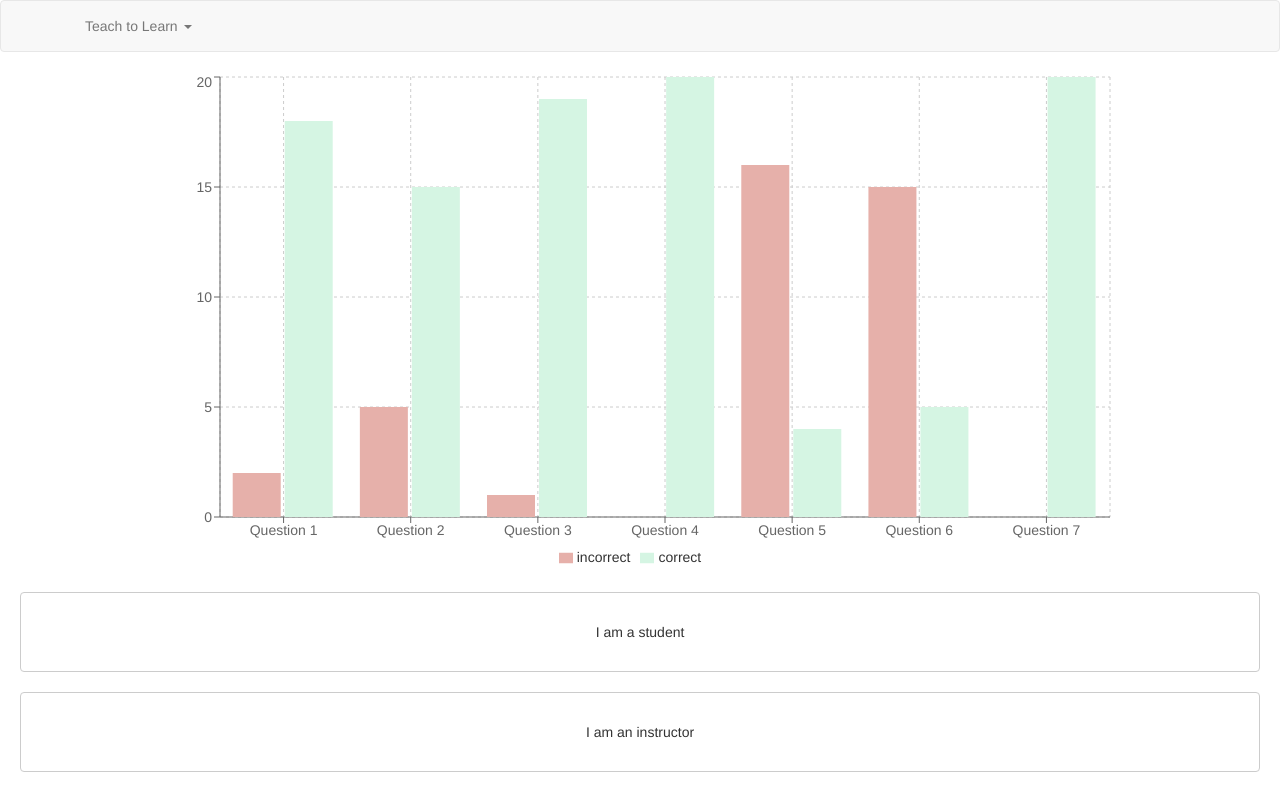
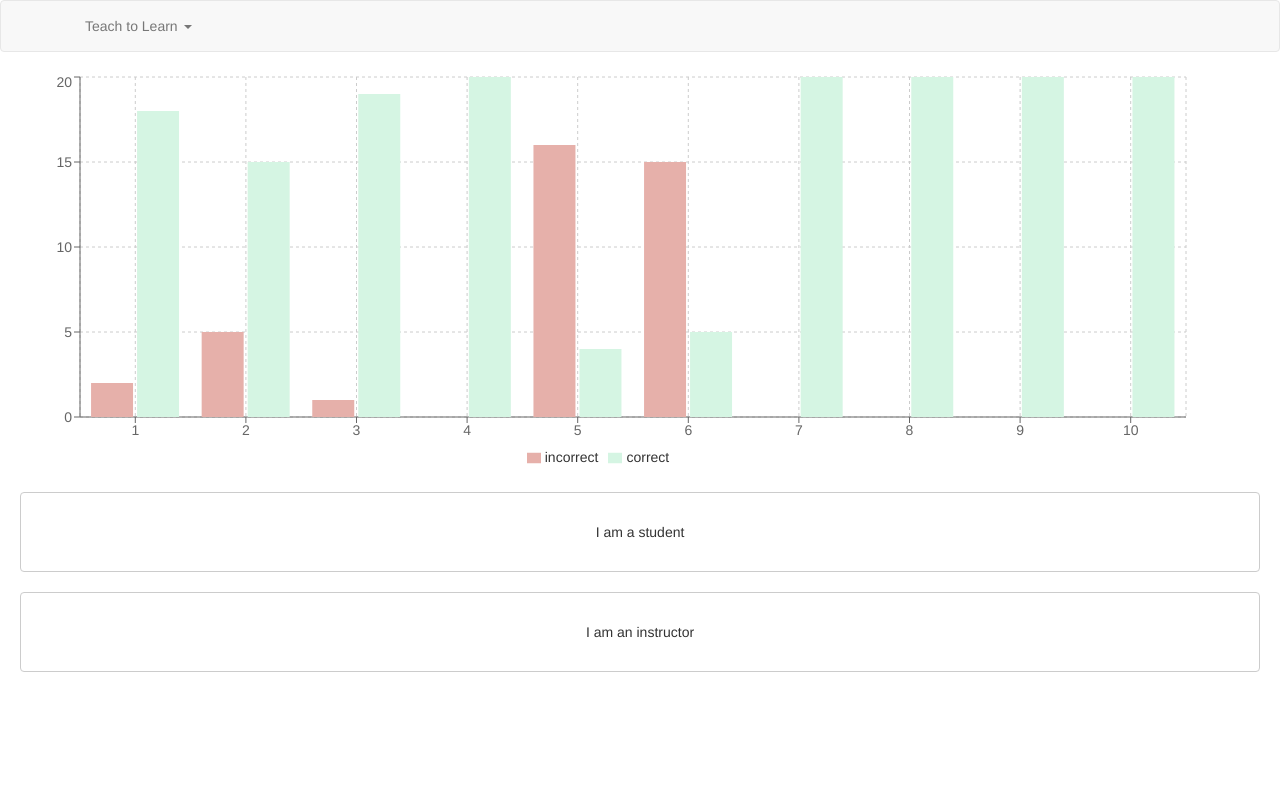
Before and after one commit to mattmelvin1/teach-to-learn, a React (Create React App) app: page /classtrends in a window 1280 px wide. Built offline with nearby package versions, Linux system fonts and the light colour scheme.

Commit message:
fixing the chart sizing

```diff
--- a/src/Components/ClassTrends.js
+++ b/src/Components/ClassTrends.js
@@ -1,48 +1,63 @@
-import React, {PureComponent} from 'react';
+import React from 'react';
 import {
     BarChart,
     Bar,
-    Cell,
     XAxis,
     YAxis,
     CartesianGrid,
     Tooltip,
+    ResponsiveContainer,
     Legend
 } from 'recharts';
 
 const data = [
     {
-        name: 'Question 1',
+        name: '1',
         correct: 18,
         incorrect: 2,
         amt: 20
     }, {
-        name: 'Question 2',
+        name: '2',
         correct: 15,
         incorrect: 5,
         amt: 20
     }, {
-        name: 'Question 3',
+        name: '3',
         correct: 19,
         incorrect: 1,
         amt: 20
     }, {
-        name: 'Question 4',
+        name: '4',
         correct: 20,
         incorrect: 0,
         amt: 20
     }, {
-        name: 'Question 5',
+        name: '5',
         correct: 4,
         incorrect: 16,
         amt: 20
     }, {
-        name: 'Question 6',
+        name: '6',
         correct: 5,
         incorrect: 15,
         amt: 20
     }, {
-        name: 'Question 7',
+        name: '7',
+        correct: 20,
+        incorrect: 0,
+        amt: 20
+    }, {
+        name: '8',
+        correct: 20,
+        incorrect: 0,
+        amt: 20
+    }, {
+        name: '9',
+        correct: 20,
+        incorrect: 0,
+        amt: 20
+    }, {
+        name: '10',
         correct: 20,
         incorrect: 0,
         amt: 20
@@ -51,38 +66,26 @@ const data = [
 
 export default class ClassTrends extends React.Component {
 
-    constructor(props) {
-        super(props);
+    // constructor(props) {
+    //     super(props);
 
-    }
+    // }
 
     render() {
         return (
-            <div
-                className='Chart'
-                style={{
-                display: 'flex',
-                justifyContent: 'center'
-            }}>
-                <BarChart
-                    width={1000}
-                    height={500}
-                    data={data}
-                    margin={{
-                    top: 5,
-                    right: 30,
-                    left: 20,
-                    bottom: 5
-                }}>
-                    <CartesianGrid strokeDasharray="3 3"/>
-                    <XAxis dataKey="name"/>
-                    <YAxis/>
-                    <Tooltip/>
-                    <Legend/>
-                    <Bar dataKey="incorrect" fill="#E6B0AA"/>
-                    <Bar dataKey="correct" fill="#D5F5E3"/>
+
+            <ResponsiveContainer width="95%" height={400}>
+                <BarChart data={data} margin={{ top: 5, right: 30, left: 20, bottom: 5 }}>
+                    <CartesianGrid strokeDasharray="3 3" />
+                    <XAxis dataKey="name" />
+                    <YAxis />
+                    <Tooltip />
+                    <Legend />
+                    <Bar dataKey="incorrect" fill="#E6B0AA" />
+                    <Bar dataKey="correct" fill="#D5F5E3" />
                 </BarChart>
-            </div>
+            </ResponsiveContainer>
+
         );
 
     }
--- a/src/Styles/ClassTrends.css
+++ b/src/Styles/ClassTrends.css
@@ -1,5 +1,5 @@
 .Chart {
+    padding: 5px 0;
     margin: 0 auto;
-    max-width: 1000px;
-    padding-top: 500px;
+    max-width: 320px;
 }
```
Also changed, not shown: src/App.js (+4 -4 lines).
